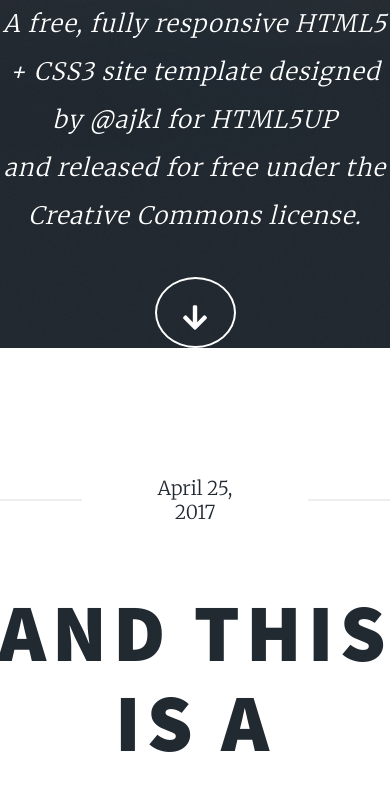
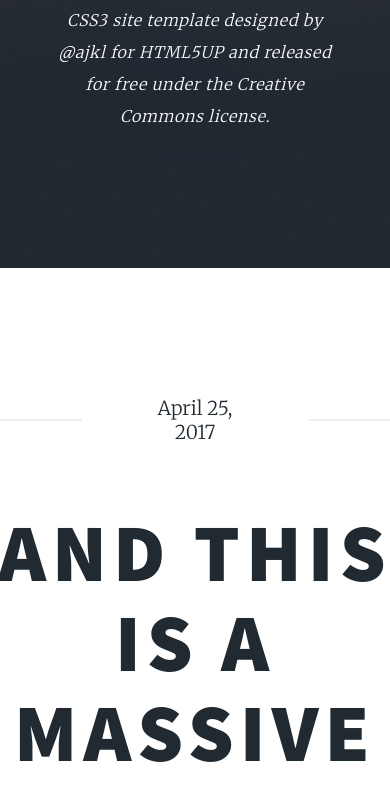
Before and after one commit to PiotrHol/Massively, a website: page index.html in a window 390 px wide. Shown: the part 416-1202 px from the top of the page. Drawn offline with Linux system fonts and the light colour scheme.

Commit message:
Adding responsiveness to header section

```diff
--- a/index.html
+++ b/index.html
@@ -12,7 +12,7 @@
 <header>
     <div class="container header">
         <h1>This is<br>Massively</h1>
-        <p>A free, fully responsive HTML5 + CSS3 site template designed by @ajkl for HTML5UP<br> and released for free
+        <p>A free, fully responsive HTML5 + CSS3 site template designed by @ajkl for HTML5UP and released for free
             under the Creative Commons license.</p>
         <a href="#main-news"><span class="fas fa-arrow-down"></span></a>
     </div>
--- a/scss/elements/_base.scss
+++ b/scss/elements/_base.scss
@@ -10,6 +10,9 @@ body {
 .container {
   max-width: 1452px;
   margin: 0 auto;
+  @include mediaTablet {
+    padding: 0 15px;
+  }
 }
 
 .body-head {
--- a/scss/elements/_header.scss
+++ b/scss/elements/_header.scss
@@ -9,6 +9,9 @@
   align-items: center;
   text-align: center;
   padding-top: 10em;
+  @include mediaMobile {
+    height: calc(100vh - 10em);
+  }
 
   h1 {
     text-transform: uppercase;
@@ -17,6 +20,13 @@
     letter-spacing: .05em;
     line-height: 1;
     margin-bottom: 32px;
+    text-align: center;
+    @include mediaTablet {
+      font-size: 5em;
+    }
+    @include mediaMobile {
+      font-size: 3em;
+    }
   }
 
   p {
@@ -27,6 +37,10 @@
     line-height: 2;
     margin-bottom: 37px;
     letter-spacing: .05em;
+    width: 78%;
+    @include mediaTablet {
+      font-size: 1em;
+    }
   }
 
   a {
@@ -38,6 +52,13 @@
     border: 2px solid $color-white;
     border-radius: 50%;
     transition: border-color 0.2s ease-in-out, color 0.2s ease-in-out;
+    @include mediaTablet {
+      width: 51px;
+      height: 51px;
+    }
+    @include mediaMobile {
+      display: none;
+    }
 
     &:hover {
       color: $color-hover;
@@ -53,6 +74,10 @@
         position: relative;
         top: 25px;
         left: 0;
+        @include mediaTablet {
+          font-size: 1.5em;
+          top: 12px;
+        }
       }
     }
   }
```
Also changed, not shown: css/main.css.
